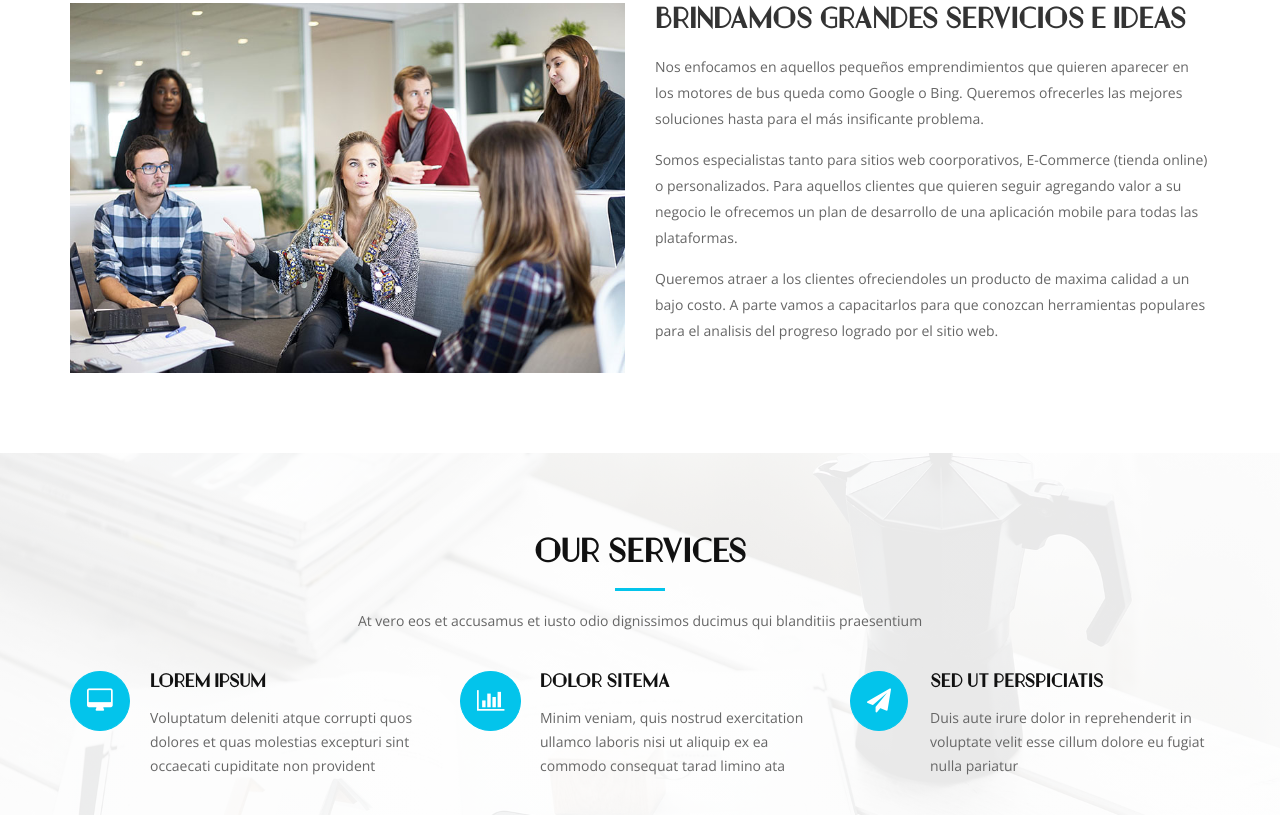
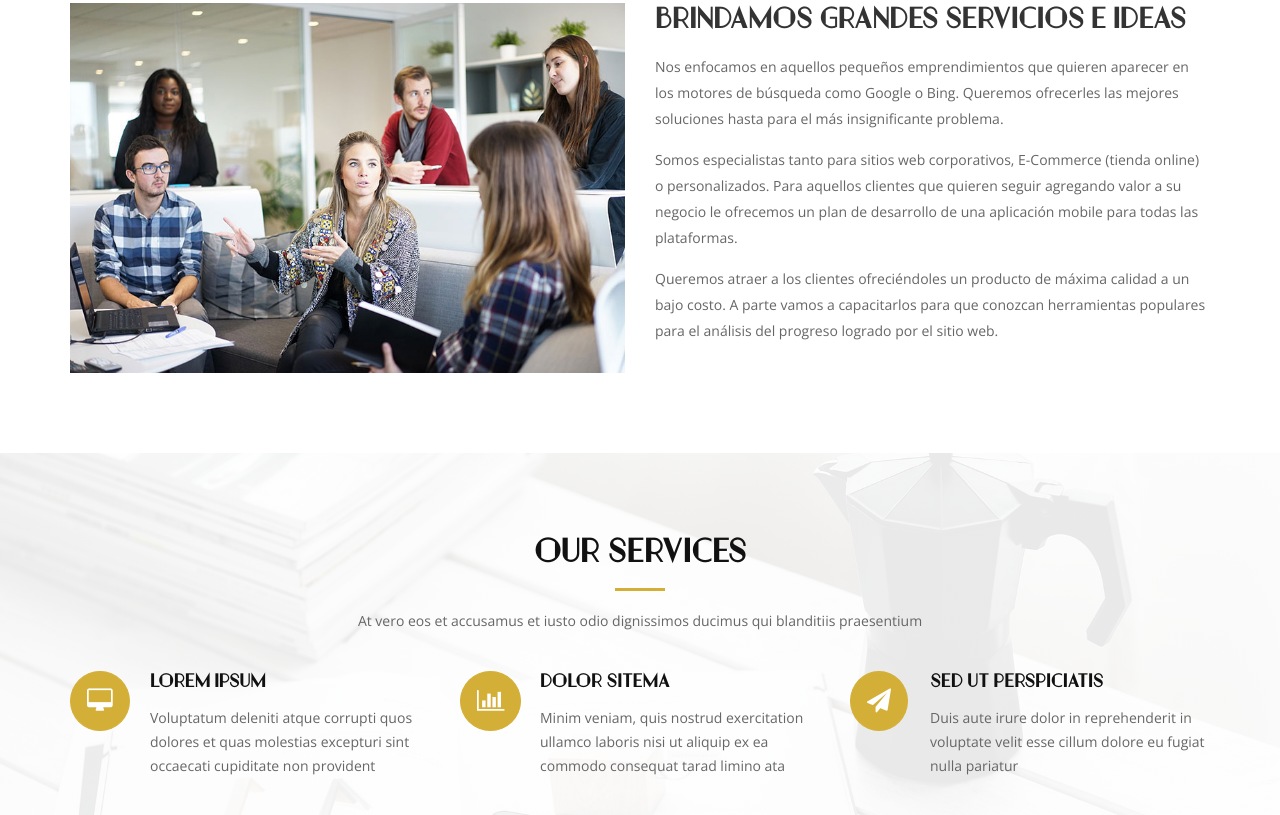
Before and after one commit to goldlineweb/goldlineweb.github.io, a plain HTML site: page index.html in a window 1280 px wide. Shown: the part 1105-1920 px from the top of the page. Drawn offline with nearby package versions, Linux system fonts and the light colour scheme.

Commit message:
Se arregla faltas de ortografia y cambios de colores en el estilo

```diff
--- a/css/style.css
+++ b/css/style.css
@@ -481,7 +481,7 @@ body.mobile-nav-active #mobile-nav-toggle {
 .section-title-divider {
   width: 50px;
   height: 3px;
-  background: #03C4EB;
+  background: #D4AF37;
   margin: 0 auto;
   margin-bottom: 20px;
 }
@@ -544,11 +544,11 @@ body.mobile-nav-active #mobile-nav-toggle {
 
 #services .service-icon {
   float: left;
-  background: #03C4EB;
+  background: #D4AF37;
   padding: 16px;
   border-radius: 50%;
   transition: 0.5s;
-  border: 1px solid #03C4EB;
+  border: 1px solid #D4AF37;
 }
 
 #services .service-icon i {
@@ -561,7 +561,7 @@ body.mobile-nav-active #mobile-nav-toggle {
 }
 
 #services .service-item:hover .service-icon i {
-  color: #03C4EB;
+  color: #FFD700;
 }
 
 #services .service-title {
--- a/index.html
+++ b/index.html
@@ -131,13 +131,13 @@
         <div class="col-md-6 about-content">
           <h2 class="about-title">Brindamos grandes servicios e ideas</h2>
           <p class="about-text">
-            Nos enfocamos en aquellos pequeños emprendimientos que quieren aparecer en los motores de bus	queda como Google o Bing. Queremos ofrecerles las mejores soluciones hasta para el más insificante problema.
+            Nos enfocamos en aquellos pequeños emprendimientos que quieren aparecer en los motores de búsqueda como Google o Bing. Queremos ofrecerles las mejores soluciones hasta para el más insignificante problema.
           </p>
           <p class="about-text">
-            Somos especialistas tanto para sitios web coorporativos, E-Commerce (tienda online) o personalizados.  Para aquellos clientes que quieren seguir agregando valor a su negocio le ofrecemos un plan de desarrollo de una aplicación mobile para todas las plataformas.
+            Somos especialistas tanto para sitios web corporativos, E-Commerce (tienda online) o personalizados. Para aquellos clientes que quieren seguir agregando valor a su negocio le ofrecemos un plan de desarrollo de una aplicación mobile para todas las plataformas.
           </p>
           <p class="about-text">
-            Queremos atraer a los clientes ofreciendoles un producto de maxima calidad a un bajo costo. A parte vamos a capacitarlos para que conozcan herramientas populares para el analisis del progreso logrado por el sitio web.
+            Queremos atraer a los clientes ofreciéndoles un producto de máxima calidad a un bajo costo. A parte vamos a capacitarlos para que conozcan herramientas populares para el análisis del progreso logrado por el sitio web.
           </p>
         </div>
       </div>
```
